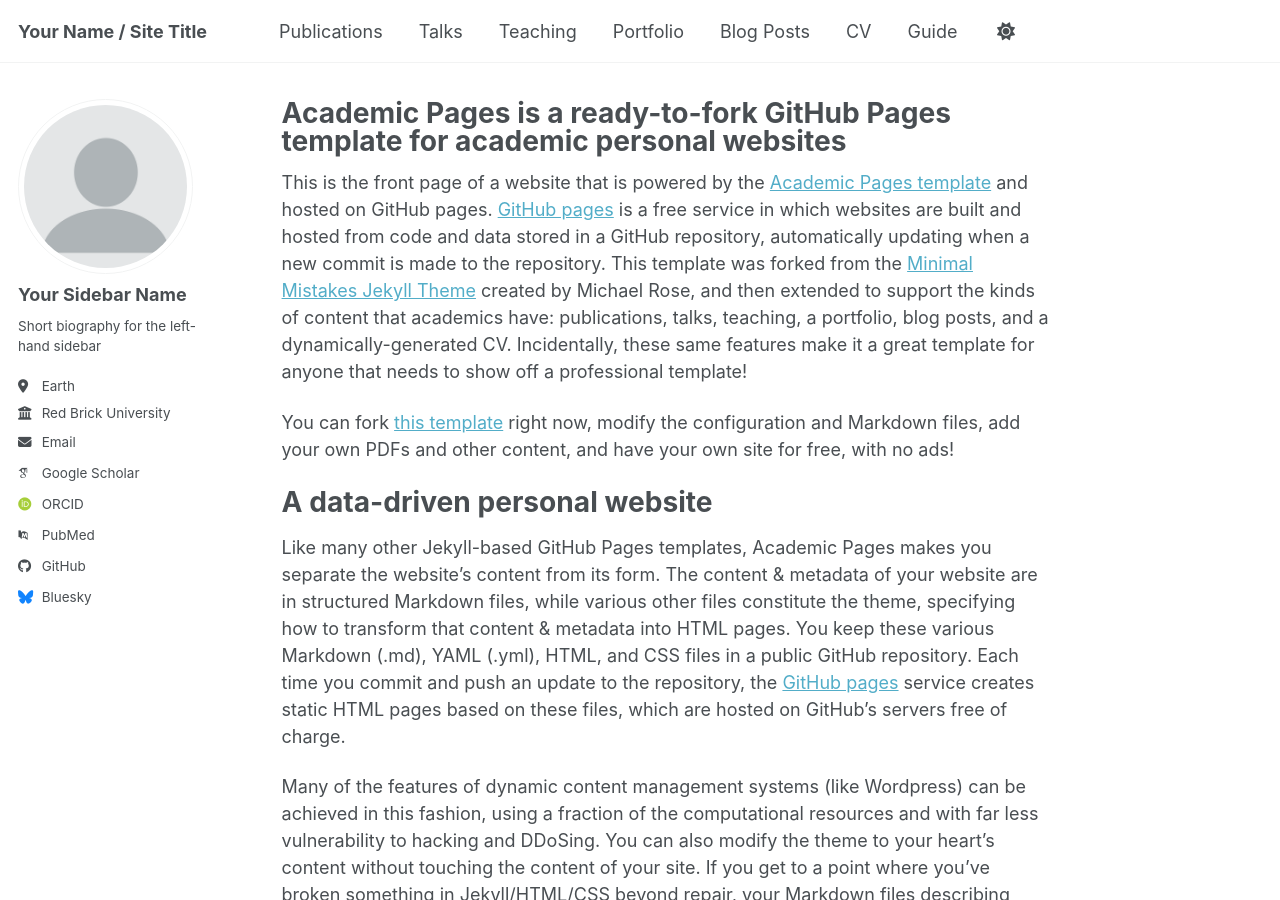
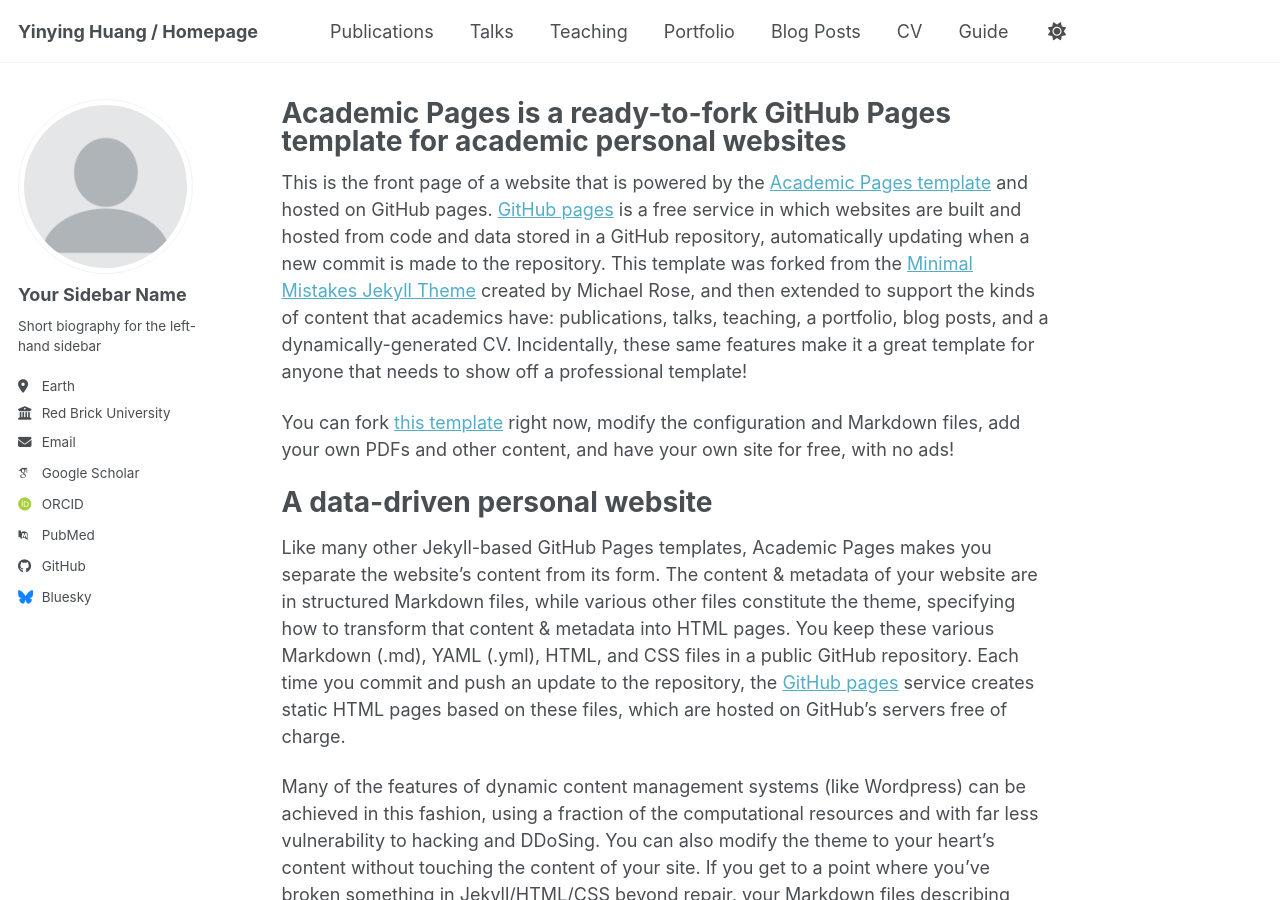
Before and after one commit to yyinghuang/yyinghuang.github.io, a Jekyll site: the page built from _pages/about.md, in a window 1280 px wide and 900 px high. Built offline with Jekyll 4.4.1, drawn with Linux system fonts in a browser that asks for light colours; some web fonts are replaced; a script bundle is joined from its source files by our own code; library files that are not in the unit come from our copies.

Commit message:
Update _config.yml

```diff
--- a/_config.yml
+++ b/_config.yml
@@ -9,7 +9,7 @@
 # Basic Site Settings
 locale                   : "en-US"
 site_theme               : "default" # Currently available options are "default", "air"
-title                    : "Your Name / Site Title"
+title                    : "Yinying Huang / Homepage"
 title_separator          : "-"
 name                     : &name "Your Name"
 description              : &description "Your Name's academic portfolio"   # Update this with a general description of your site, this is the default if not overridden by a page
```
